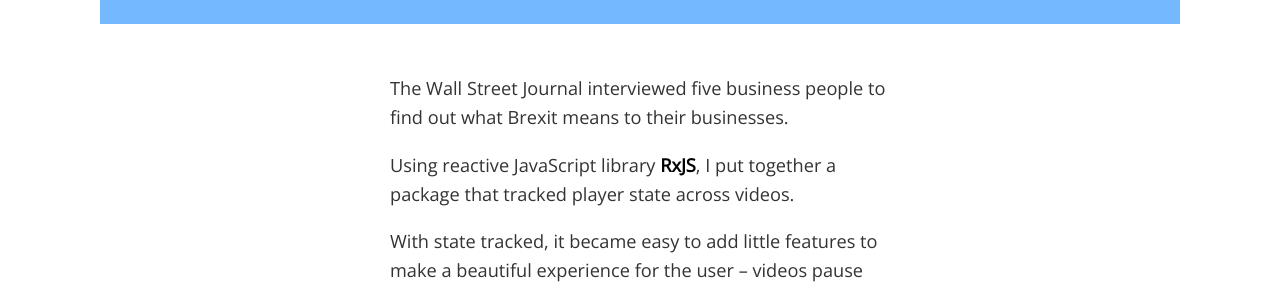
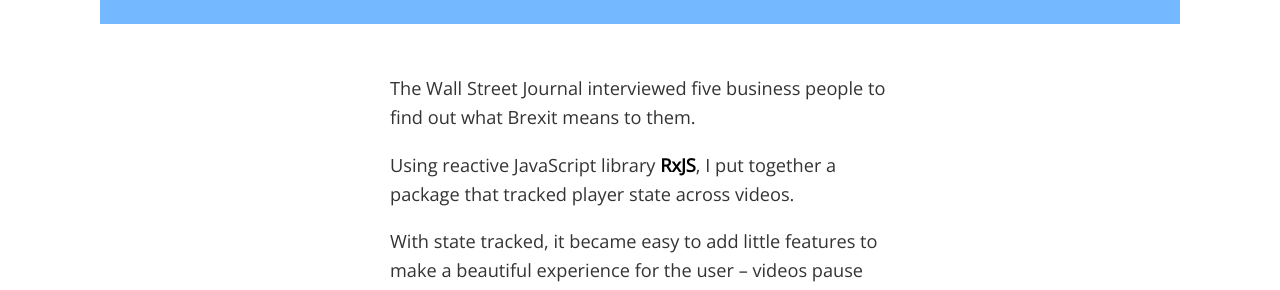
Before and after one commit to jasonleefrench/JasonLeeFrench.github.io, a Jekyll site: the page built from index.md, in a window 1280 px wide and 900 px high, scrolled down 3275 px. Shown: the part 184-474 px from the top of the window. Built offline with Jekyll 4.4.1, drawn with Linux system fonts in a browser that asks for light colours.

Commit message:
Update projects.yml

```diff
--- a/_data/projects.yml
+++ b/_data/projects.yml
@@ -24,7 +24,7 @@
   start: >
       <p>In the City of London, opinion splits on whether leaving the European Union will be a boon or the end of finance as we know it.</p>
   end: >
-      <p>The Wall Street Journal interviewed five business people to find out what Brexit means to their businesses.</p>
+      <p>The Wall Street Journal interviewed five business people to find out what Brexit means to them.</p>
       <p>Using reactive JavaScript library <a href="https://rxjs-dev.firebaseapp.com/">RxJS</a>, I put together a package that tracked player state across videos.</p>
       <p>With state tracked, it became easy to add little features to make a beautiful experience for the user – videos pause when out of view and play when they're scrolled to.</p>
 -
```
